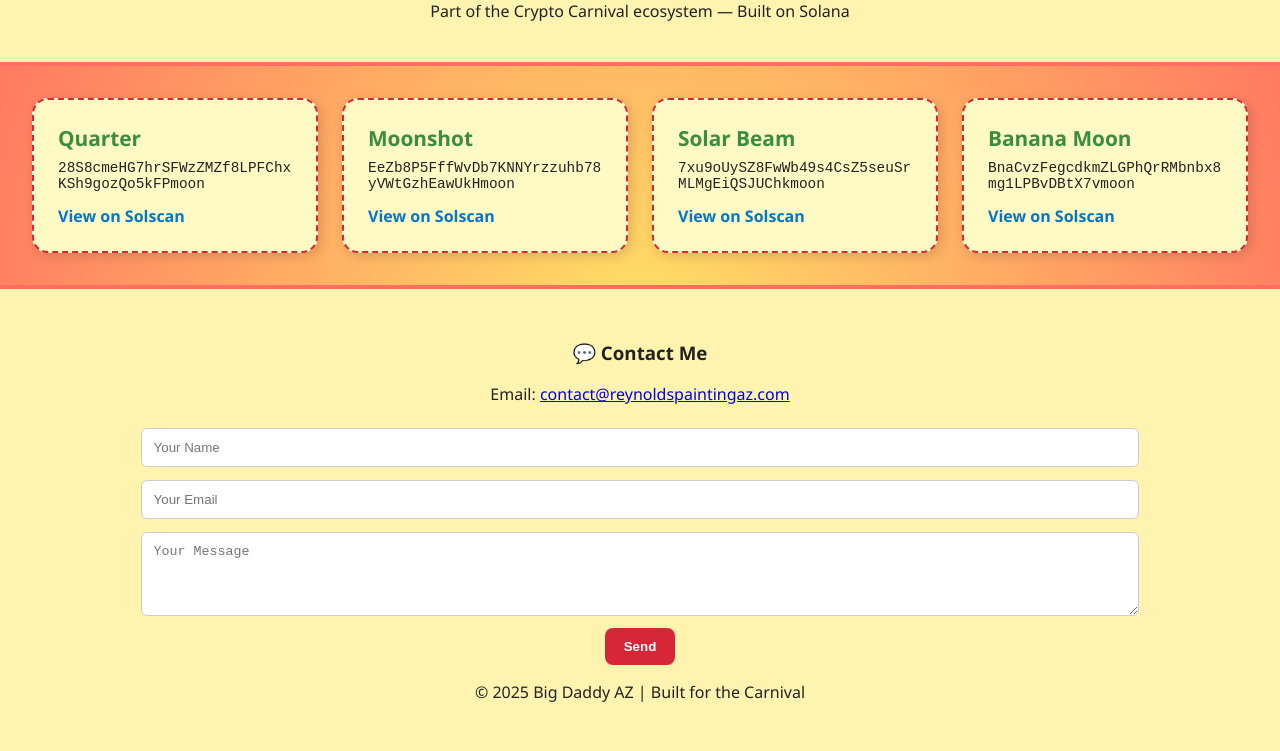
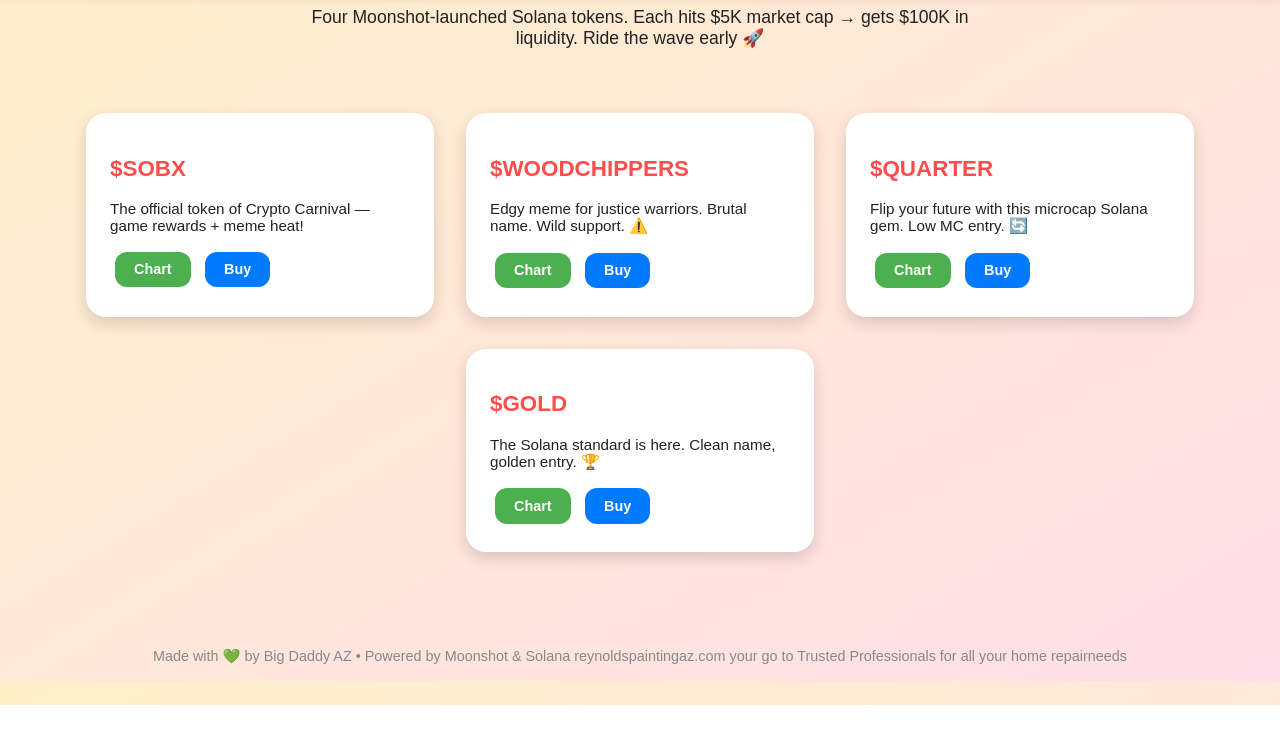
Before and after one commit to bigdaddyaz82/cryptotokens, a plain HTML site: page index.html in a window 1280 px wide. Shown: the part 95-846 px from the top of the page. After the commit the page ends 800 px from the top, so only its background shows below. Drawn offline with Linux system fonts and the light colour scheme.

Commit message:
Update index.html

```diff
--- a/index.html
+++ b/index.html
@@ -3,139 +3,151 @@
 <head>
   <meta charset="UTF-8" />
   <meta name="viewport" content="width=device-width, initial-scale=1.0"/>
-  <title>Crypto Carnival Tokens</title>
+  <title>Crypto Carnival by Big Daddy AZ</title>
   <style>
     body {
       margin: 0;
-      font-family: 'Segoe UI', Tahoma, Geneva, Verdana, sans-serif;
-      background: radial-gradient(circle, #ffe066, #ff6f61);
+      font-family: 'Arial Rounded MT Bold', sans-serif;
+      background: linear-gradient(to bottom right, #fff0c9, #ffdee9);
       color: #222;
+      text-align: center;
     }
+
     header {
-      background: #fff3b0;
+      background: #ff4d4d;
+      color: #fff;
+      padding: 1.5rem 0;
+      font-size: 2rem;
+      font-weight: bold;
+      box-shadow: 0 4px 12px rgba(0,0,0,0.2);
+    }
+
+    .description {
+      margin: 1rem auto;
+      max-width: 700px;
+      padding: 0 1rem;
+      font-size: 1.1rem;
+    }
+
+    .tokens {
+      display: flex;
+      flex-wrap: wrap;
+      justify-content: center;
+      padding: 2rem;
+    }
+
+    .card {
+      background: #fff;
+      border-radius: 20px;
+      box-shadow: 0 6px 16px rgba(0,0,0,0.15);
+      margin: 1rem;
       padding: 1.5rem;
-      text-align: center;
-      border-bottom: 4px solid #ff6f61;
+      max-width: 300px;
+      text-align: left;
+      transition: transform 0.2s;
     }
-    header h1 {
-      margin: 0;
-      font-size: 2.5rem;
-      color: #d72638;
-      text-shadow: 1px 1px #fff;
+
+    .card:hover {
+      transform: scale(1.05);
     }
-    main {
-      padding: 2rem;
-      display: grid;
-      grid-template-columns: repeat(auto-fit, minmax(250px, 1fr));
-      gap: 1.5rem;
+
+    .card h2 {
+      font-size: 1.4rem;
+      color: #ff4d4d;
     }
-    .token-card {
-      background: #fff9c4;
-      border: 2px dashed #d72638;
-      border-radius: 1rem;
-      padding: 1.5rem;
-      box-shadow: 3px 3px 12px rgba(0, 0, 0, 0.15);
-      transition: transform 0.2s ease-in-out;
+
+    .card p {
+      font-size: 0.95rem;
+      margin: 0.8rem 0;
     }
-    .token-card:hover {
-      transform: scale(1.03);
-    }
-    .token-name {
-      font-size: 1.3rem;
-      font-weight: bold;
-      color: #388e3c;
-      margin-bottom: 0.5rem;
-    }
-    .token-address {
-      font-family: monospace;
-      font-size: 0.9rem;
-      word-wrap: break-word;
-    }
-    .token-link {
+
+    .buttons a {
       display: inline-block;
-      margin-top: 0.8rem;
-      color: #0077cc;
+      margin: 0.3rem;
+      padding: 0.6rem 1.2rem;
+      background: #4CAF50;
+      color: white;
+      border-radius: 12px;
       text-decoration: none;
       font-weight: bold;
+      font-size: 0.9rem;
     }
+
+    .buttons a.buy {
+      background: #007bff;
+    }
+
     footer {
-      background: #fff3b0;
-      padding: 2rem;
-      text-align: center;
-      border-top: 4px solid #ff6f61;
+      margin-top: 2rem;
+      padding: 1rem;
+      font-size: 0.9rem;
+      color: #888;
     }
-    form {
-      margin-top: 1rem;
-    }
-    input, textarea {
-      padding: 0.7rem;
-      width: 80%;
-      margin: 0.4rem 0;
-      border-radius: 6px;
-      border: 1px solid #ccc;
-    }
-    button {
-      padding: 0.7rem 1.2rem;
-      background-color: #d72638;
-      color: #fff;
-      border: none;
-      border-radius: 8px;
-      font-weight: bold;
-      cursor: pointer;
-    }
-    button:hover {
-      background-color: #b71c1c;
+
+    @media (max-width: 600px) {
+      .tokens {
+        flex-direction: column;
+        align-items: center;
+      }
     }
   </style>
 </head>
 <body>
 
-  <header>
-    <h1>🎪 Big Daddy AZ’s Crypto Tokens 🎯</h1>
-    <p>Part of the Crypto Carnival ecosystem — Built on Solana</p>
-  </header>
+<header>🎪 Big Daddy AZ's Crypto Carnival 🎯</header>
 
-  <main>
-    <!-- Token 1 -->
-    <div class="token-card">
-      <div class="token-name">Quarter</div>
-      <div class="token-address">28S8cmeHG7hrSFWzZMZf8LPFChxKSh9gozQo5kFPmoon</div>
-      <a class="token-link" href="https://solscan.io/token/28S8cmeHG7hrSFWzZMZf8LPFChxKSh9gozQo5kFPmoon" target="_blank">View on Solscan</a>
+<div class="description">
+  Four Moonshot-launched Solana tokens. Each hits $5K market cap → gets $100K in liquidity. Ride the wave early 🚀
+</div>
+
+<div class="tokens">
+
+  <!-- SOBX -->
+  <div class="card">
+    <h2>$SOBX</h2>
+    <p>The official token of Crypto Carnival — game rewards + meme heat!</p>
+    <div class="buttons">
+      <a href="https://birdeye.so/token/28S8cmeHG7hrSFWzZMZf8LPFChxKSh9gozQo5kFPmoon?chain=solana" target="_blank">Chart</a>
+      <a href="https://jup.ag/swap/SOL-SOBX_28S8cmeHG7hrSFWzZMZf8LPFChxKSh9gozQo5kFPmoon" target="_blank" class="buy">Buy</a>
     </div>
+  </div>
 
-    <!-- Token 2 -->
-    <div class="token-card">
-      <div class="token-name">Moonshot</div>
-      <div class="token-address">EeZb8P5FffWvDb7KNNYrzzuhb78yVWtGzhEawUkHmoon</div>
-      <a class="token-link" href="https://solscan.io/token/EeZb8P5FffWvDb7KNNYrzzuhb78yVWtGzhEawUkHmoon" target="_blank">View on Solscan</a>
+  <!-- Woodchippers -->
+  <div class="card">
+    <h2>$WOODCHIPPERS</h2>
+    <p>Edgy meme for justice warriors. Brutal name. Wild support. ⚠️</p>
+    <div class="buttons">
+      <a href="https://birdeye.so/token/EeZb8P5FffWvDb7KNNYrzzuhb78yVWtGzhEawUkHmoon?chain=solana" target="_blank">Chart</a>
+      <a href="https://jup.ag/swap/SOL-WOODCHIPPERS_EeZb8P5FffWvDb7KNNYrzzuhb78yVWtGzhEawUkHmoon" target="_blank" class="buy">Buy</a>
     </div>
+  </div>
 
-    <!-- Token 3 -->
-    <div class="token-card">
-      <div class="token-name">Solar Beam</div>
-      <div class="token-address">7xu9oUySZ8FwWb49s4CsZ5seuSrMLMgEiQSJUChkmoon</div>
-      <a class="token-link" href="https://solscan.io/token/7xu9oUySZ8FwWb49s4CsZ5seuSrMLMgEiQSJUChkmoon" target="_blank">View on Solscan</a>
+  <!-- QUARTER -->
+  <div class="card">
+    <h2>$QUARTER</h2>
+    <p>Flip your future with this microcap Solana gem. Low MC entry. 🔄</p>
+    <div class="buttons">
+      <a href="https://birdeye.so/token/BnaCvzFegcdkmZLGPhQrRMbnbx8mg1LPBvDBtX7vmoon?chain=solana" target="_blank">Chart</a>
+      <a href="https://jup.ag/swap/SOL-QUARTER_BnaCvzFegcdkmZLGPhQrRMbnbx8mg1LPBvDBtX7vmoon" target="_blank" class="buy">Buy</a>
     </div>
+  </div>
 
-    <!-- Token 4 -->
-    <div class="token-card">
-      <div class="token-name">Banana Moon</div>
-      <div class="token-address">BnaCvzFegcdkmZLGPhQrRMbnbx8mg1LPBvDBtX7vmoon</div>
-      <a class="token-link" href="https://solscan.io/token/BnaCvzFegcdkmZLGPhQrRMbnbx8mg1LPBvDBtX7vmoon" target="_blank">View on Solscan</a>
+  <!-- GOLD -->
+  <div class="card">
+    <h2>$GOLD</h2>
+    <p>The Solana standard is here. Clean name, golden entry. 🏆</p>
+    <div class="buttons">
+      <a href="https://birdeye.so/token/7xu9oUySZ8FwWb49s4CsZ5seuSrMLMgEiQSJUChkmoon?chain=solana" target="_blank">Chart</a>
+      <a href="https://jup.ag/swap/SOL-GOLD_7xu9oUySZ8FwWb49s4CsZ5seuSrMLMgEiQSJUChkmoon" target="_blank" class="buy">Buy</a>
     </div>
-  </main>
+  </div>
 
-  <footer>
-    <h3>💬 Contact Me</h3>
-    <p>Email: <a href="mailto:contact@reynoldspaintingaz.com">contact@reynoldspaintingaz.com</a></p>
-    <form action="https://formspree.io/f/your-form-id" method="POST">
-      <input type="text" name="name" placeholder="Your Name" required /><br>
-      <input type="email" name="email" placeholder="Your Email" required /><br>
-      <textarea name="message" rows="4" placeholder="Your Message" required></textarea><br>
-      <button type="submit">Send</button>
-    </form>
-    <p style="margin-top: 1rem;">&copy; 2025 Big Daddy AZ | Built for the Carnival</p>
-  </footer>
+</div>
+
+<footer>
+  Made with 💚 by Big Daddy AZ • Powered by Moonshot & Solana
+  reynoldspaintingaz.com your go to Trusted Professionals for all your home repairneeds
+</footer>
 
 </body>
 </html>
```
